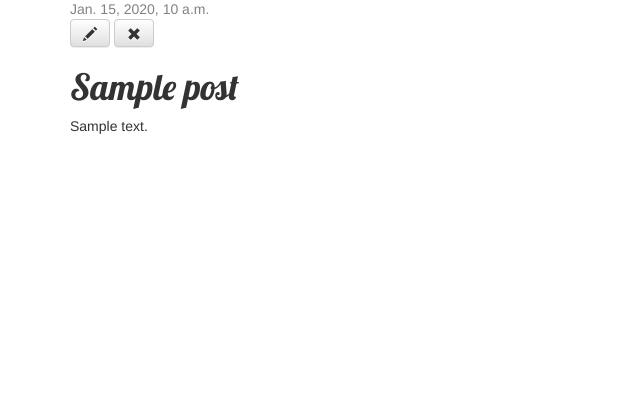
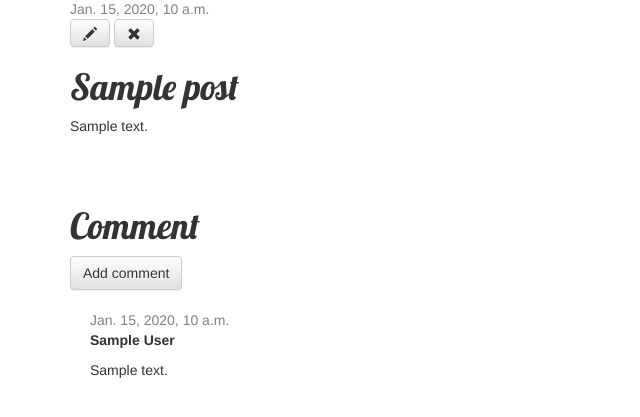
Before and after one commit to xyuae/Web-Application-django-react, a Django app: page /post/1/ in a window 1280 px wide. Shown: the part 145-562 px from the top of the page, without its empty margins (0-640 px from the left). Run offline with Django 3.2, Linux system fonts and the light colour scheme; a user stored in the database is signed in; tables that the repository leaves empty hold one stand-in row (values such as "Sample post"); some libraries are stand-ins or nearby versions.

Commit message:
add comment model

```diff
--- a/django_icloud/mysite/blog/admin.py
+++ b/django_icloud/mysite/blog/admin.py
@@ -1,7 +1,9 @@
 from django.contrib import admin
 
 # To add, edit and delte the posts we've just modeled, use Django admin
-from .models import Post
+from .models import Post, Comment
 # Register your models here.
 
 admin.site.register(Post)
+
+admin.site.register(Comment)
--- a/django_icloud/mysite/blog/models.py
+++ b/django_icloud/mysite/blog/models.py
@@ -32,6 +32,9 @@ class Post(models.Model):
         self.published_date = timezone.now()
         self.save()
 
+    def approved_comments(self):
+        return self.comments.filter(approved_comment=True)
+
     def __str__(self):
         return self.title
 
--- a/django_icloud/mysite/blog/static/css/blog.css
+++ b/django_icloud/mysite/blog/static/css/blog.css
@@ -22,6 +22,10 @@ body {
 
 h1, h2, h3, h4 {
     font-family: 'Lobster', cursive;
+}
+
+.comment {
+    margin: 20px 0px 20px 20px;
 }
 
 .date {
--- a/django_icloud/mysite/blog/templates/blog/post_detail.html
+++ b/django_icloud/mysite/blog/templates/blog/post_detail.html
@@ -17,4 +17,22 @@
         <h1>{{ post.title }}</h1>
         <p>{{ post.text|linebreaksbr }}</p>
     </div>
+
+    <h1> Comment </h1>
+    <a class="btn btn-default" href="{% url 'add_comment_to_post' pk=post.pk %}">Add comment</a>
+    {% for comment in post.comments.all %}
+        {% if user.is_authenticated or comment.approved_comment %}
+        <div class="comment">
+            <div class="date">{{ comment.created_date }}</div>
+            {% if not comment.approved_comment %}
+                <a class="btn btn-default" href="{% url 'comment_remove' pk=comment.pk %}"><span class="glyphicon glyphicon-remove"></span></a>
+                <a class="btn btn-default" href="{% url 'comment_approve' pk=comment.pk %}"><span class="glyphicon glyphicon-ok"></span></a>
+            {% endif %}
+            <strong>{{ comment.author }}</strong>
+            <p>{{ comment.text|linebreaks }}</p>
+        </div>
+        {% endif %}
+    {% empty %}
+        <p>No comments here yet :(</p>
+    {% endfor %}
 {% endblock %}
--- a/django_icloud/mysite/blog/templates/blog/post_list.html
+++ b/django_icloud/mysite/blog/templates/blog/post_list.html
@@ -8,6 +8,7 @@
             </div>
             <h1><a href="{% url 'post_detail' pk=post.pk %}">{{ post.title }}</a></h1>
             <p>{{ post.text|linebreaksbr }}</p>
+            <a href="{% url 'post_detail' pk=post.pk %}">Comments: {{ post.approved_comments.count }}</a>
         </div>
     {% endfor %}
 {% endblock %}
--- a/django_icloud/mysite/blog/urls.py
+++ b/django_icloud/mysite/blog/urls.py
@@ -10,5 +10,8 @@ urlpatterns = [
     url(r'^drafts/$', views.post_draft_list, name='post_draft_list'),
     url(r'^post/(?P<pk>\d+)/publish/$', views.post_publish, name='post_publish'),
     url(r'^post/(?P<pk>\d+)/remove/$', views.post_remove, name='post_remove'),
+    url(r'^post/(?P<pk>\d+)/comment/$', views.add_comment_to_post, name='add_comment_to_post'),
+    url(r'^post/(?P<pk>\d+)/comment/remove/$', views.comment_remove, name='comment_remove'),
+    url(r'^post/(?P<pk>\d+)/comment/approve/$', views.comment_approve, name='comment_approve'),
 
 ]
--- a/django_icloud/mysite/blog/views.py
+++ b/django_icloud/mysite/blog/views.py
@@ -1,9 +1,9 @@
 from django.shortcuts import render, get_object_or_404
 from django.contrib.auth.decorators import login_required
 # import Post model from the model.py in this directory
-from .models import Post
+from .models import Post, Comment
 from django.utils import timezone
-from .form import PostForm
+from .form import PostForm, CommentForm
 from django.shortcuts import redirect
 
 
@@ -64,6 +64,33 @@ def post_remove(request, pk):
     post.delete()
     return redirect('post_list')
 
+@login_required
+def add_comment_to_post(request, pk):
+    post = get_object_or_404(Post, pk=pk)
+    if request.method == 'POST':
+        form = CommentForm(request.POST)
+        if form.is_valid():
+            comment = form.save(commit = False)
+            comment.post = post
+            comment.save()
+            return redirect('post_detail', pk= post.pk)
+    else:
+        form = CommentForm()
+    return render(request, 'blog/add_comment_to_post.html', {'form': form})
+
+@login_required
+def comment_approve(request, pk):
+    comment = get_object_or_404(Comment, pk=pk)
+    comment.approve()
+    return redirect('post_detail', pk=comment.post.pk)
+
+@login_required
+def comment_remove(request, pk):
+    comment = get_object_or_404(Comment, pk=pk)
+    post_pk = comment.post.pk
+    comment.delete()
+    return redirect('post_detail', pk=post_pk)
+
 def publish(self):
     self.published_date = timezone.now()
     self.save()
```
Also changed, not shown: django_icloud/mysite/blog/form.py (+6 -1 lines), django_icloud/mysite/blog/templates/blog/add_comment_to_post.html (added, +9 -0 lines), README.md, django_icloud/mysite/blog/migrations/0002_comment.py (added).
